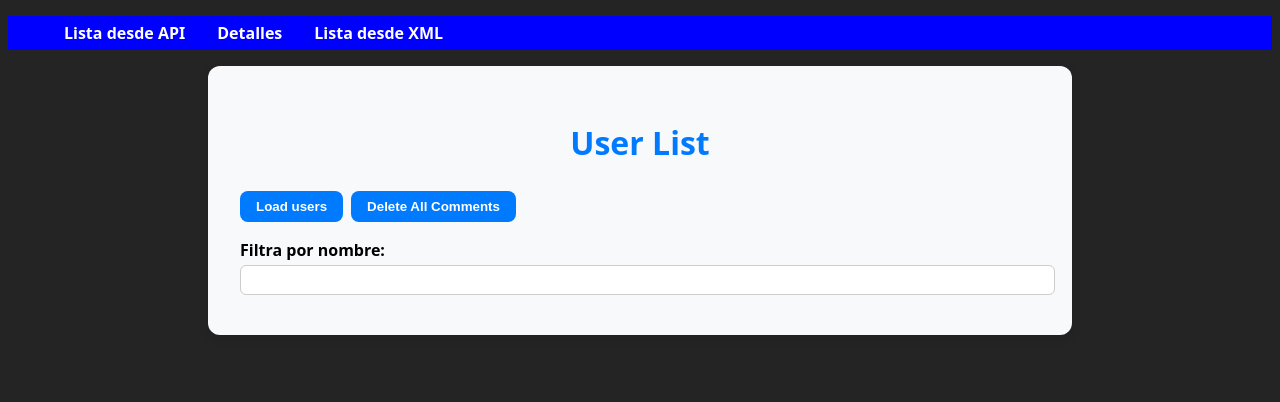
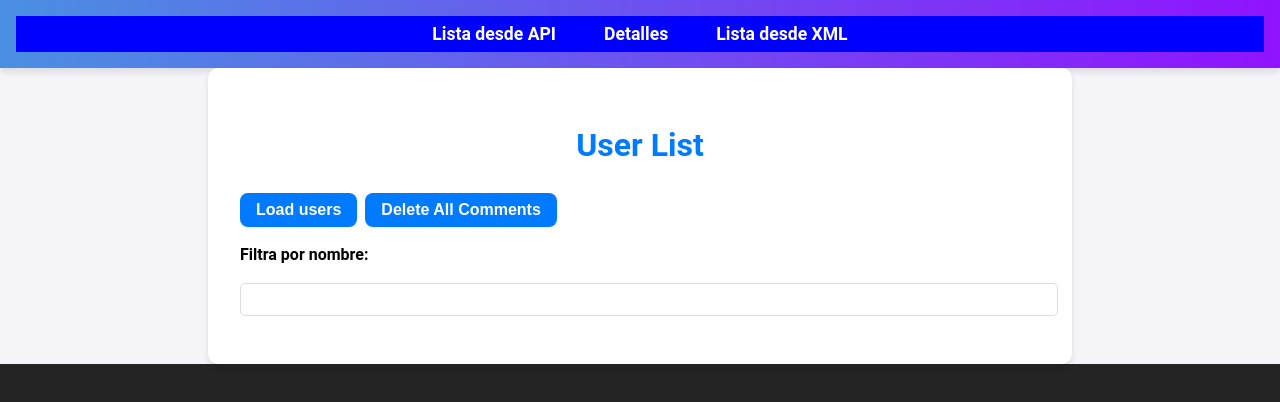
Before and after one commit to ArleyAlejandro/React_practica, a React (Vite) app: page / in a window 1280 px wide. Shown: the top 402 px of the page. Built offline with nearby package versions, Linux system fonts and the light colour scheme.

Commit message:
Ajustados estilos de la app

```diff
--- a/src/components/navbar/Navbar.module.scss
+++ b/src/components/navbar/Navbar.module.scss
@@ -1,15 +1,33 @@
+.navbar {
+  background: linear-gradient(90deg, #4a90e2, #9013fe); /* Fondo degradado */
+  padding: 1rem;
+  box-shadow: 0 4px 6px rgba(0, 0, 0, 0.1); /* Sombra para darle profundidad */
+}
+
 .ul {
   background-color: blue;
   display: flex;
+  justify-content: center; /* Centra los elementos horizontalmente */
+  align-items: center;
   list-style: none;
+  margin: 0;
+  padding: 0;
+}
 
 li {
   padding-block: 0.3rem;
-    margin-inline: 1rem;
+  margin: 0 1.5rem; /* Espaciado entre los enlaces */
+}
+
 a {
   font-weight: bold;
   color: white;
   text-decoration: none;
+  font-size: 1.1rem;
+  transition: color 0.3s, transform 0.3s; /* Transición para efectos */
 }
+
+a:hover {
+  color: #ffdd57; /* Cambia el color al pasar el cursor */
+  transform: scale(1.1); /* Aumenta ligeramente el tamaño */
 }
-}
--- a/src/components/userList/UserList.module.scss
+++ b/src/components/userList/UserList.module.scss
@@ -1,12 +1,12 @@
 /* UserList.module.scss */
 
 .container {
+  padding: 2rem;
   max-width: 800px;
   margin: 0 auto;
-    padding: 2rem;
-    background-color: #f8f9fa;
-    border-radius: 12px;
-    box-shadow: 0 4px 10px rgba(0, 0, 0, 0.1);
+  background: white;
+  border-radius: 10px;
+  box-shadow: 0 4px 6px rgba(0, 0, 0, 0.1);
 }
 
 h1 {
@@ -32,12 +32,17 @@
 }
 
 .userCard {
-    background-color: white;
+  background: #f9f9f9;
   border: 1px solid #ddd;
-    border-radius: 10px;
+  border-radius: 8px;
   padding: 1rem;
   margin-bottom: 1rem;
-    list-style: none;
+  transition: transform 0.3s, box-shadow 0.3s;
+}
+
+.userCard:hover {
+  transform: translateY(-5px);
+  box-shadow: 0 6px 10px rgba(0, 0, 0, 0.15);
 }
 
 .userCard li {
@@ -52,11 +57,11 @@
 }
 
 input {
+  padding: 0.5rem;
+  border: 1px solid #ddd;
+  border-radius: 5px;
   width: 100%;
-    padding: 0.4rem;
-    margin-bottom: 0.5rem;
-    border: 1px solid #ccc;
-    border-radius: 6px;
+  margin-bottom: 1rem;
 }
 
 p {
@@ -66,6 +71,10 @@
   color: #155724;
   border: 1px solid #c3e6cb;
 }
-  .filterUser{
+
+.filterUser {
+  display: block;
+  margin-bottom: 1rem;
+  font-weight: bold;
   color: black;
 }
--- a/src/components/xmlList/XML.jsx
+++ b/src/components/xmlList/XML.jsx
@@ -4,7 +4,7 @@ function XML() {
   const [users, setUsers] = useState([]);
 
   const loadUsersFromXML = () => {
-    fetch("users.xml") // Asegúrate de que el archivo XML esté en la carpeta `public`
+    fetch("users.xml")
       .then((response) => {
         if (!response.ok) {
           throw new Error("Error fetching XML");
--- /dev/null
+++ b/src/components/xmlList/XML.module.scss
@@ -0,0 +1,22 @@
+.container {
+  padding: 2rem;
+  max-width: 800px;
+  margin: 0 auto;
+  background: white;
+  border-radius: 10px;
+  box-shadow: 0 4px 6px rgba(0, 0, 0, 0.1);
+}
+
+.userCard {
+  background: #f9f9f9;
+  border: 1px solid #ddd;
+  border-radius: 8px;
+  padding: 1rem;
+  margin-bottom: 1rem;
+  transition: transform 0.3s, box-shadow 0.3s;
+}
+
+.userCard:hover {
+  transform: translateY(-5px);
+  box-shadow: 0 6px 10px rgba(0, 0, 0, 0.15);
+}
--- a/src/index.css
+++ b/src/index.css
@@ -12,3 +12,40 @@
   -webkit-font-smoothing: antialiased;
   -moz-osx-font-smoothing: grayscale;
 }
+
+body {
+  font-family: 'Roboto', sans-serif; /* Fuente moderna */
+  margin: 0;
+  padding: 0;
+  background-color: #f4f4f9; /* Fondo claro */
+  color: #333; /* Color de texto */
+}
+
+h1, h2, h3 {
+  color: #4a90e2; /* Color principal para los encabezados */
+}
+
+button {
+  background-color: #4a90e2;
+  color: white;
+  border: none;
+  border-radius: 5px;
+  padding: 0.5rem 1rem;
+  font-size: 1rem;
+  cursor: pointer;
+  transition: background-color 0.3s, transform 0.3s;
+}
+
+button:hover {
+  background-color: #9013fe; /* Cambia el color al pasar el cursor */
+  transform: scale(1.05); /* Aumenta ligeramente el tamaño */
+}
+
+ul {
+  padding: 0;
+  margin: 0;
+}
+
+li {
+  list-style: none;
+}
```
Lines whose indentation alone changed are shown as unchanged.
